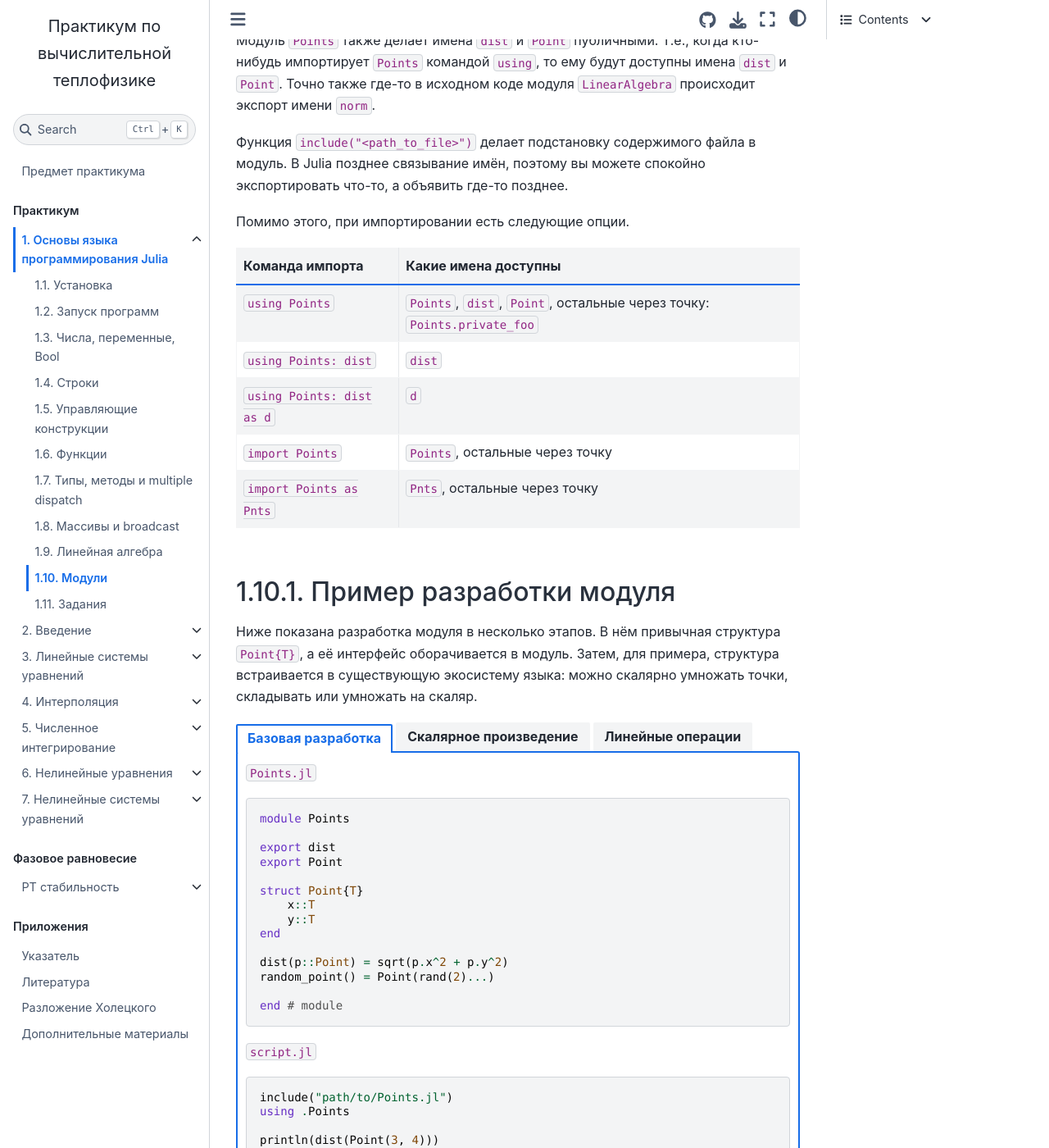
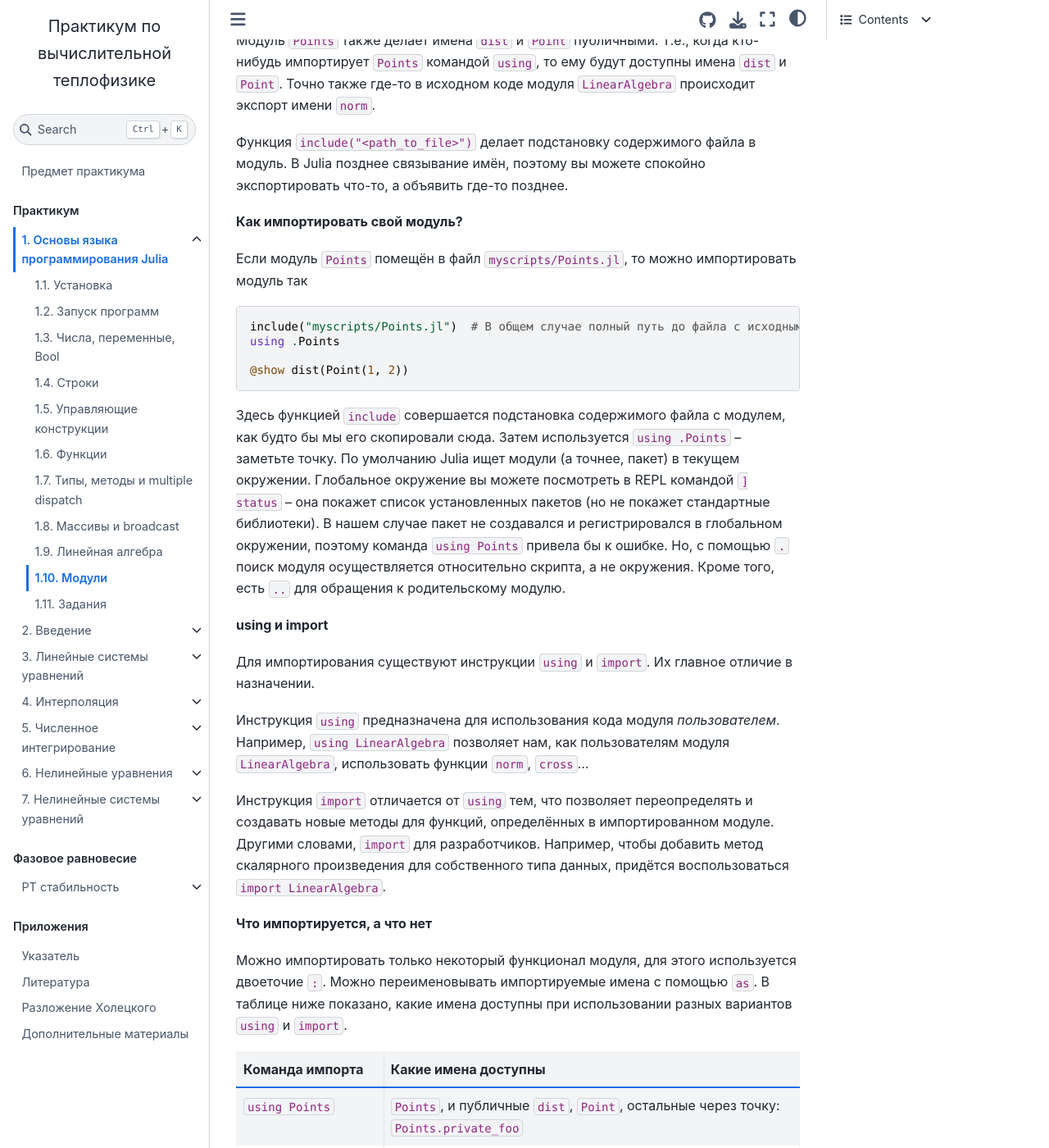
Before and after one commit to stepanzh/computational_thermodynamics, a Jupyter Book: the page built from book/julia/modules.md, in a window 1280 px wide and 1400 px high, scrolled down 788 px. Shown: the whole window at 82% size. Built offline with Jupyter Book 1.0.4 settings and Sphinx 7.4.7 and the Sphinx Book theme 1.1.4, drawn with Linux system fonts in a browser that asks for light colours; some of the changed text lies outside the part shown.

Commit message:
feat: julia module update

````diff
--- a/book/julia/modules.md
+++ b/book/julia/modules.md
@@ -23,15 +23,53 @@ private_foo() = println("Hello!")
 end # module
 ```
 
-Всё, что между командами `module ... end` представляет собой модуль. В данном примере создаётся модуль `Points`.
+Всё, что между командами `module ... end` представляет собой модуль.
+В данном примере создаётся модуль `Points`.
 
-Инструкция `using LinearAlgebra` импортирует публичные имена из модуля `LinearAlgebra`. При таком вызове, например, функция `LinearAlgebra.norm` из модуля доступна просто по имени `norm`. Фактически, программист так указывает зависимости модуля.
+Инструкция `using LinearAlgebra` импортирует публичные имена из модуля `LinearAlgebra`.
+При таком вызове, например, функция `LinearAlgebra.norm` из модуля доступна просто по имени `norm`.
+Фактически, программист так указывает зависимости модуля `Points` от других модулей.
 
 Модуль `Points` также делает имена `dist` и `Point` публичными. Т.е., когда кто-нибудь импортирует `Points` командой `using`, то ему будут доступны имена `dist` и `Point`. Точно также где-то в исходном коде модуля `LinearAlgebra` происходит экспорт имени `norm`.
 
-Функция `include("<path_to_file>")` делает подстановку содержимого файла в модуль. В Julia позднее связывание имён, поэтому вы можете спокойно экспортировать что-то, а объявить где-то позднее.
+Функция `include("<path_to_file>")` делает подстановку содержимого файла в модуль.
+В Julia позднее связывание имён, поэтому вы можете спокойно экспортировать что-то, а объявить где-то позднее.
 
-Помимо этого, при импортировании есть следующие опции.
+**Как импортировать свой модуль?**
+
+Если модуль `Points` помещён в файл `myscripts/Points.jl`, то можно импортировать модуль так
+```julia
+include("myscripts/Points.jl")  # В общем случае полный путь до файла с исходным кодом модуля
+using .Points
+
+@show dist(Point(1, 2))
+```
+Здесь функцией `include` совершается подстановка содержимого файла с модулем, как будто бы мы его скопировали сюда.
+Затем используется `using .Points` -- заметьте точку.
+По умолчанию Julia ищет модули (а точнее, пакет) в текущем окружении.
+Глобальное окружение вы можете посмотреть в REPL командой `] status` -- она покажет список установленных пакетов (но не покажет стандартные библиотеки).
+В нашем случае пакет не создавался и регистрировался в глобальном окружении, поэтому команда `using Points` привела бы к ошибке.
+Но, с помощью `.` поиск модуля осуществляется относительно скрипта, а не окружения.
+Кроме того, есть `..` для обращения к родительскому модулю.
+
+
+**using и import**
+
+Для импортирования существуют инструкции `using` и `import`.
+Их главное отличие в назначении.
+
+Инструкция `using` предназначена для использования кода модуля *пользователем*.
+Например, `using LinearAlgebra` позволяет нам, как пользователям модуля `LinearAlgebra`, использовать функции `norm`, `cross`...
+
+Инструкция `import` отличается от `using` тем, что позволяет переопределять и создавать новые методы для функций, определённых в импортированном модуле.
+Другими словами, `import` для разработчиков.
+Например, чтобы добавить метод скалярного произведения для собственного типа данных, придётся воспользоваться `import LinearAlgebra`.
+
+**Что импортируется, а что нет**
+
+Можно импортировать только некоторый функционал модуля, для этого используется двоеточие `:`.
+Можно переименовывать импортируемые имена с помощью `as`.
+В таблице ниже показано, какие имена доступны при использовании разных вариантов `using` и `import`.
 
 ```{list-table}
 :header-rows: 1
@@ -39,11 +77,11 @@ end # module
 * - Команда импорта
   - Какие имена доступны
 * - `using Points`
-  - `Points`, `dist`, `Point`, остальные через точку: `Points.private_foo`
+  - `Points`, и публичные `dist`, `Point`, остальные через точку: `Points.private_foo`
 * - `using Points: dist`
-  - `dist`
+  - Только `dist`
 * - `using Points: dist as d`
-  - `d`
+  - Только `d`
 * - `import Points`
   - `Points`, остальные через точку
 * - `import Points as Pnts`
@@ -170,9 +208,11 @@ println(Point(1, 2) * 2.0)
 :::
 ::::
 
-### Разбиение исходного файла
+**Разбиение исходного кода на файлы**
 
-Функция `include("filename.jl")` вставляет содержимое {file}`filename.jl` в исходный код туда, где `include` был вызван.
+Когда исходный код разрастается, его разбивают на отдельные файлы.
+Для библиотеки кода в Julia типично наличие корневого файла, в котором объявлен модуль, зависимости от других библиотек и экспортируемые имена, а оставшийся код библиотеки подставлятся с помощью `include`.
+Весь код библиотеки помещают в директорию `src`, а корневой файл называют также, как и главный модуль библиотеки.
 
 ```{margin}
 От реальной структуры отличается только отстутсвием файла с зависимостями пакета.
````
